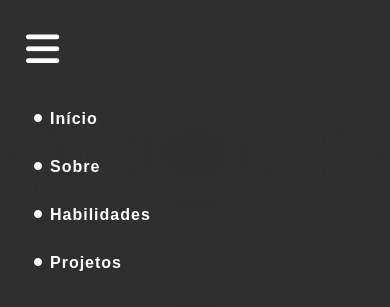
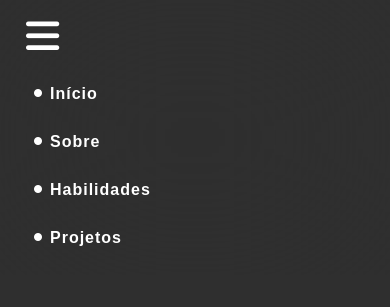
Before and after one commit to FelipeAnMo/portfolio, a plain HTML site: page index.html in a window 390 px wide. Both pictures are taken after a click on the button 42 px from the left and 50 px from the top of the page. Shown: the top 307 px of the page. Drawn offline with nearby package versions, Linux system fonts and the light colour scheme.

Commit message:
Update style.css

```diff
--- a/styles/style.css
+++ b/styles/style.css
@@ -67,8 +67,8 @@ table {
 header {
     width: 100vw;
     position: fixed;
-    min-height: 100px;
-    max-height: 100px;
+    min-height: 75px;
+    max-height: 75px;
     display: flex;
     justify-content: center;
     align-items: center;
@@ -79,8 +79,8 @@ header {
 }
 
 header.expanded {
-    min-height: 310px;
-    max-height: 310px;
+    min-height: 275px;
+    max-height: 275px;
 }
 
 .header-info {
@@ -418,7 +418,7 @@ footer {
 
 .box-btn-mobile-header {
     width: 100%;
-    height: 100px;
+    height: 75px;
     display: flex;
     align-items: center;
 }
```
